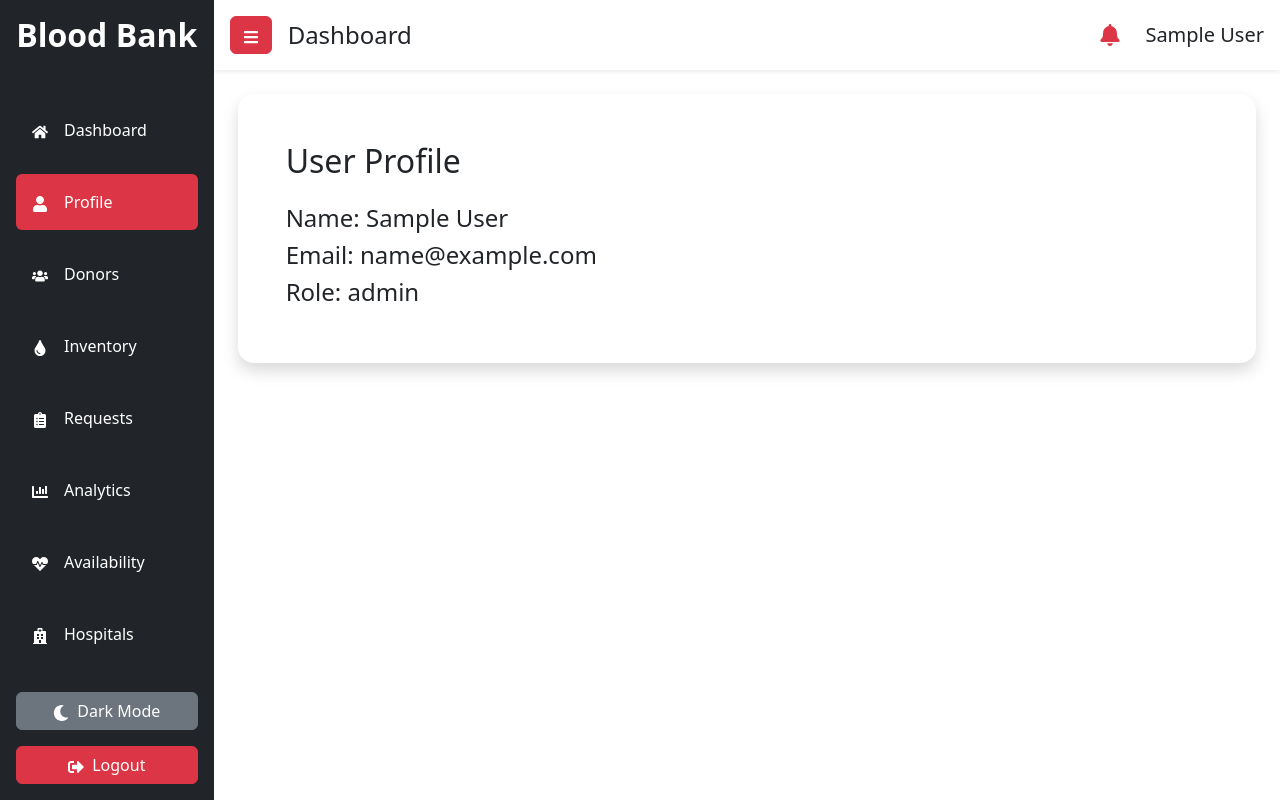
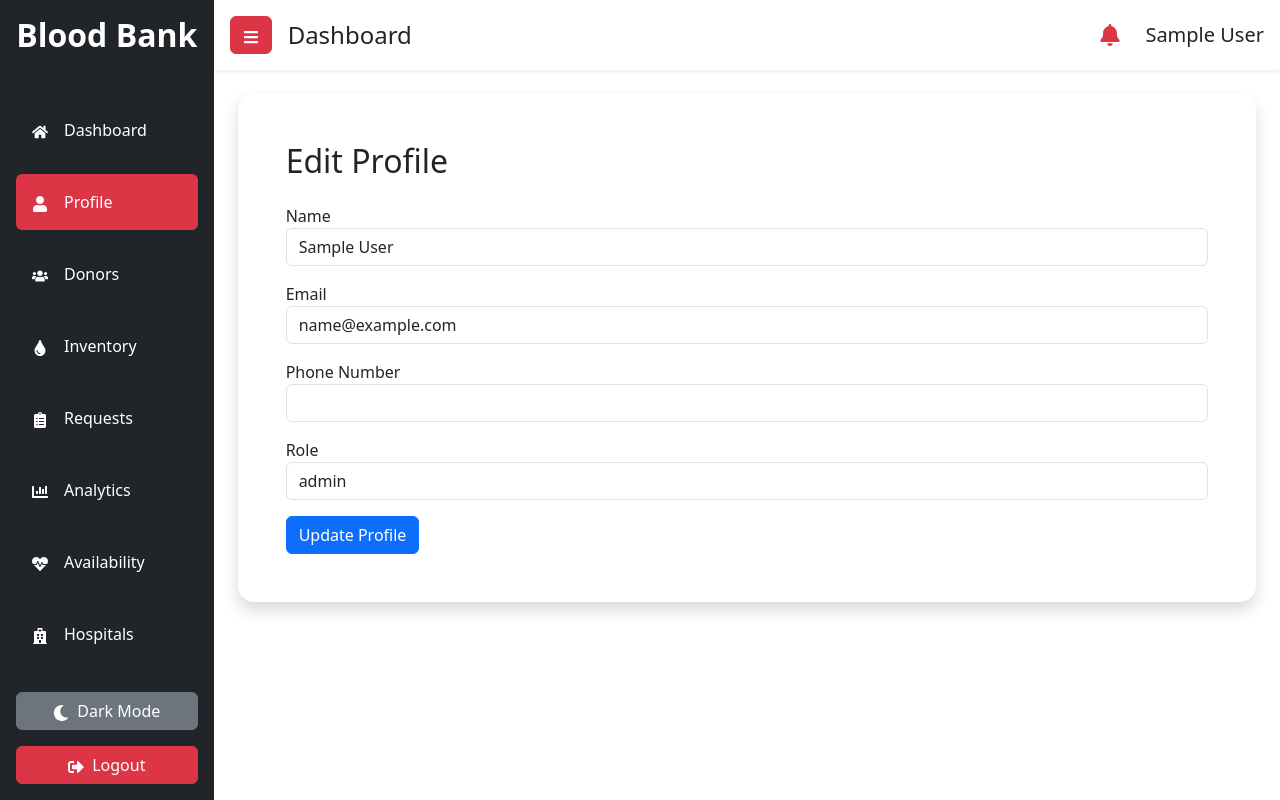
Before and after one commit to Ritiksingh9724/BLOOD_BANK_MANAGEMENT_SYSTEM, a React (Create React App) app in the folder client/: page /profile in a window 1280 px wide. Built offline with nearby package versions, Linux system fonts and the light colour scheme; sample sign-in values are in the browser's storage.

Commit message:
Added forgot password, OTP verification and profile update

```diff
--- a/client/src/App.js
+++ b/client/src/App.js
@@ -32,6 +32,11 @@ import Analytics from "./pages/Analytics";
 
 import Availability from "./pages/Availability";
 
+import ForgotPassword from "./pages/ForgotPassword";
+
+import VerifyOTP from "./pages/VerifyOTP";
+
+import ResetPassword from "./pages/ResetPassword";
 // protected route
 
 import ProtectedRoute from "./components/ProtectedRoute";
@@ -154,6 +159,20 @@ function App() {
           path="*"
           element={<Navigate to="/" />}
         />
+        <Route
+          path="/forgot-password"
+          element={<ForgotPassword />}
+        />
+
+        <Route
+          path="/verify-otp"
+          element={<VerifyOTP />}
+        />
+
+        <Route
+          path="/reset-password"
+          element={<ResetPassword />}
+        />
 
       </Routes>
 
--- /dev/null
+++ b/client/src/pages/ForgotPassword.js
@@ -0,0 +1,39 @@
+import React, { useState } from "react";
+import axios from "axios";
+
+const ForgotPassword = () => {
+    const [email, setEmail] = useState("");
+
+    const handleSendOTP = async (e) => {
+        e.preventDefault();
+
+        const res = await axios.post(
+            "https://blood-management-system-6cgc.onrender.com/api/v1/auth/send-otp",
+            { email }
+        );
+
+        localStorage.setItem("resetEmail", email);
+        window.location.href = "/verify-otp";
+    };
+
+    return (
+        <div className="container mt-5">
+            <h2>Forgot Password</h2>
+
+            <form onSubmit={handleSendOTP}>
+                <input
+                    type="email"
+                    className="form-control mb-3"
+                    placeholder="Enter Email"
+                    onChange={(e) => setEmail(e.target.value)}
+                />
+
+                <button className="btn btn-primary">
+                    Send OTP
+                </button>
+            </form>
+        </div>
+    );
+};
+
+export default ForgotPassword;
--- a/client/src/pages/Login.js
+++ b/client/src/pages/Login.js
@@ -172,6 +172,11 @@ function Login() {
                 Login
 
               </button>
+              <p>
+                <a href="/forgot-password">
+                  Forgot Password?
+                </a>
+              </p>
 
               {/* register link */}
 
--- a/client/src/pages/Profile.js
+++ b/client/src/pages/Profile.js
@@ -1,5 +1,5 @@
-import React from "react";
-
+import React, { useState } from "react";
+import axios from "axios";
 import MainLayout from "../layouts/MainLayout";
 
 function Profile() {
@@ -8,26 +8,132 @@ function Profile() {
     localStorage.getItem("user")
   );
 
+  const [name, setName] = useState(
+    user?.name
+  );
+
+  const [email, setEmail] = useState(
+    user?.email
+  );
+
+  const [phone, setPhone] = useState(
+    user?.phone || ""
+  );
+
+  const handleUpdateProfile =
+    async (e) => {
+
+      e.preventDefault();
+
+      try {
+
+        const res =
+          await axios.put(
+            "https://blood-management-system-6cgc.onrender.com/api/v1/auth/update-profile",
+            {
+              id: user._id,
+              name,
+              email,
+              phone,
+            }
+          );
+
+        localStorage.setItem(
+          "user",
+          JSON.stringify(
+            res.data.user
+          )
+        );
+
+        alert(
+          "Profile Updated Successfully"
+        );
+
+      } catch (error) {
+
+        console.log(error);
+
+        alert(
+          "Error Updating Profile"
+        );
+
+      }
+    };
+
   return (
     <MainLayout>
 
       <div className="card shadow p-5 border-0 rounded-4">
 
         <h2 className="mb-4">
-          User Profile
+          Edit Profile
         </h2>
 
-        <h4>
-          Name: {user?.name}
-        </h4>
+        <form
+          onSubmit={
+            handleUpdateProfile
+          }
+        >
 
-        <h4>
-          Email: {user?.email}
-        </h4>
+          <label>
+            Name
+          </label>
 
-        <h4>
-          Role: {user?.role}
-        </h4>
+          <input
+            type="text"
+            className="form-control mb-3"
+            value={name}
+            onChange={(e) =>
+              setName(
+                e.target.value
+              )
+            }
+          />
+
+          <label>
+            Email
+          </label>
+
+          <input
+            type="email"
+            className="form-control mb-3"
+            value={email}
+            onChange={(e) =>
+              setEmail(
+                e.target.value
+              )
+            }
+          />
+          <label>
+            Phone Number
+          </label>
+
+          <input
+            type="text"
+            className="form-control mb-3"
+            value={phone}
+            onChange={(e) =>
+              setPhone(e.target.value)
+            }
+          />
+          <label>
+            Role
+          </label>
+
+          <input
+            type="text"
+            className="form-control mb-3"
+            value={user?.role}
+            readOnly
+          />
+
+          <button
+            className="btn btn-primary"
+          >
+            Update Profile
+          </button>
+
+        </form>
 
       </div>
 
--- a/client/src/pages/Register.js
+++ b/client/src/pages/Register.js
@@ -21,6 +21,8 @@ function Register() {
       name: "",
 
       email: "",
+
+      phone: "",
 
       password: "",
 
@@ -121,7 +123,15 @@ function Register() {
                 onChange={handleChange}
                 required
               />
-
+              <input
+                type="text"
+                name="phone"
+                placeholder="Enter Phone Number"
+                className="form-control mb-3"
+                value={formData.phone}
+                onChange={handleChange}
+                required
+              />
               {/* password */}
 
               <input
--- /dev/null
+++ b/client/src/pages/ResetPassword.js
@@ -0,0 +1,77 @@
+import React, { useState } from "react";
+import axios from "axios";
+
+const ResetPassword = () => {
+
+    const email = localStorage.getItem("resetEmail");
+
+    const [newPassword, setNewPassword] =
+        useState("");
+
+    const handleResetPassword =
+        async (e) => {
+
+            e.preventDefault();
+
+            try {
+
+                const res = await axios.post(
+                    "https://blood-management-system-6cgc.onrender.com/api/v1/auth/reset-password",
+                    {
+                        email,
+                        newPassword,
+                    }
+                );
+
+                alert(res.data.message);
+
+                // remove stored email
+                localStorage.removeItem("resetEmail");
+
+                // redirect to login page
+                window.location.href = "/login";
+
+            } catch (error) {
+
+                console.log(error);
+
+                alert("Failed to reset password");
+
+            }
+        };
+
+    return (
+        <div className="container mt-5">
+
+            <h2>Reset Password</h2>
+
+            <form onSubmit={handleResetPassword}>
+
+                <input
+                    type="email"
+                    className="form-control mb-3"
+                    value={email}
+                    readOnly
+                />
+
+                <input
+                    type="password"
+                    className="form-control mb-3"
+                    placeholder="New Password"
+                    value={newPassword}
+                    onChange={(e) =>
+                        setNewPassword(e.target.value)
+                    }
+                />
+
+                <button className="btn btn-danger">
+                    Reset Password
+                </button>
+
+            </form>
+
+        </div>
+    );
+};
+
+export default ResetPassword;
--- /dev/null
+++ b/client/src/pages/VerifyOTP.js
@@ -0,0 +1,75 @@
+import React, { useState } from "react";
+import axios from "axios";
+
+const VerifyOTP = () => {
+
+  const email = localStorage.getItem("resetEmail");
+
+  const [otp, setOtp] = useState("");
+
+  const handleVerifyOTP = async (e) => {
+
+    e.preventDefault();
+
+    try {
+
+      const res = await axios.post(
+        "https://blood-management-system-6cgc.onrender.com/api/v1/auth/verify-otp",
+        {
+          email,
+          otp,
+        }
+      );
+
+      alert(res.data.message);
+
+      window.location.href = "/reset-password";
+
+    } catch (error) {
+
+      alert(
+        error?.response?.data?.message ||
+        "OTP Verification Failed"
+      );
+
+    }
+  };
+
+  return (
+    <div className="container mt-5">
+
+      <h2>Verify OTP</h2>
+
+      <form onSubmit={handleVerifyOTP}>
+
+        <input
+          type="email"
+          className="form-control mb-3"
+          value={email}
+          readOnly
+        />
+
+        <input
+          type="text"
+          className="form-control mb-3"
+          placeholder="Enter OTP"
+          value={otp}
+          onChange={(e) =>
+            setOtp(e.target.value)
+          }
+        />
+
+        <button
+          type="submit"
+          className="btn btn-success"
+        >
+          Verify OTP
+        </button>
+
+      </form>
+
+    </div>
+  );
+};
+
+export default VerifyOTP;
```
